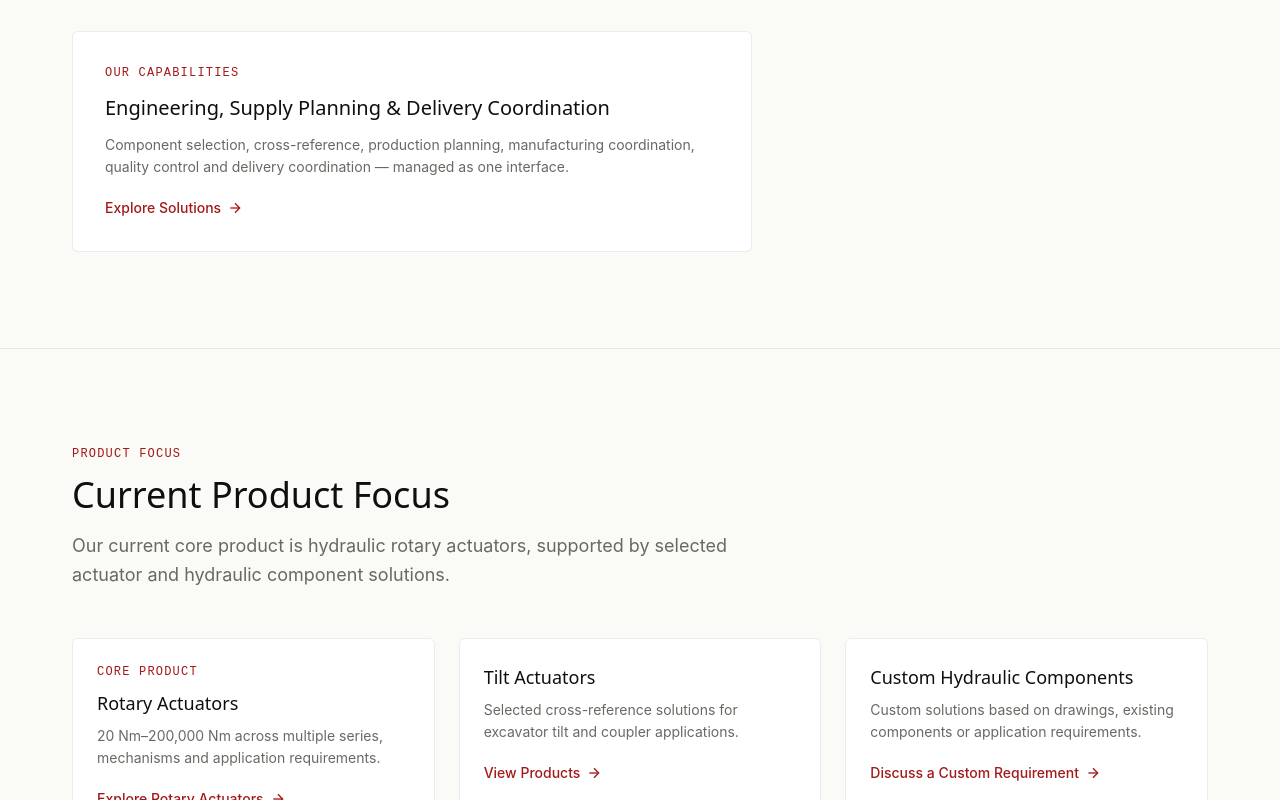
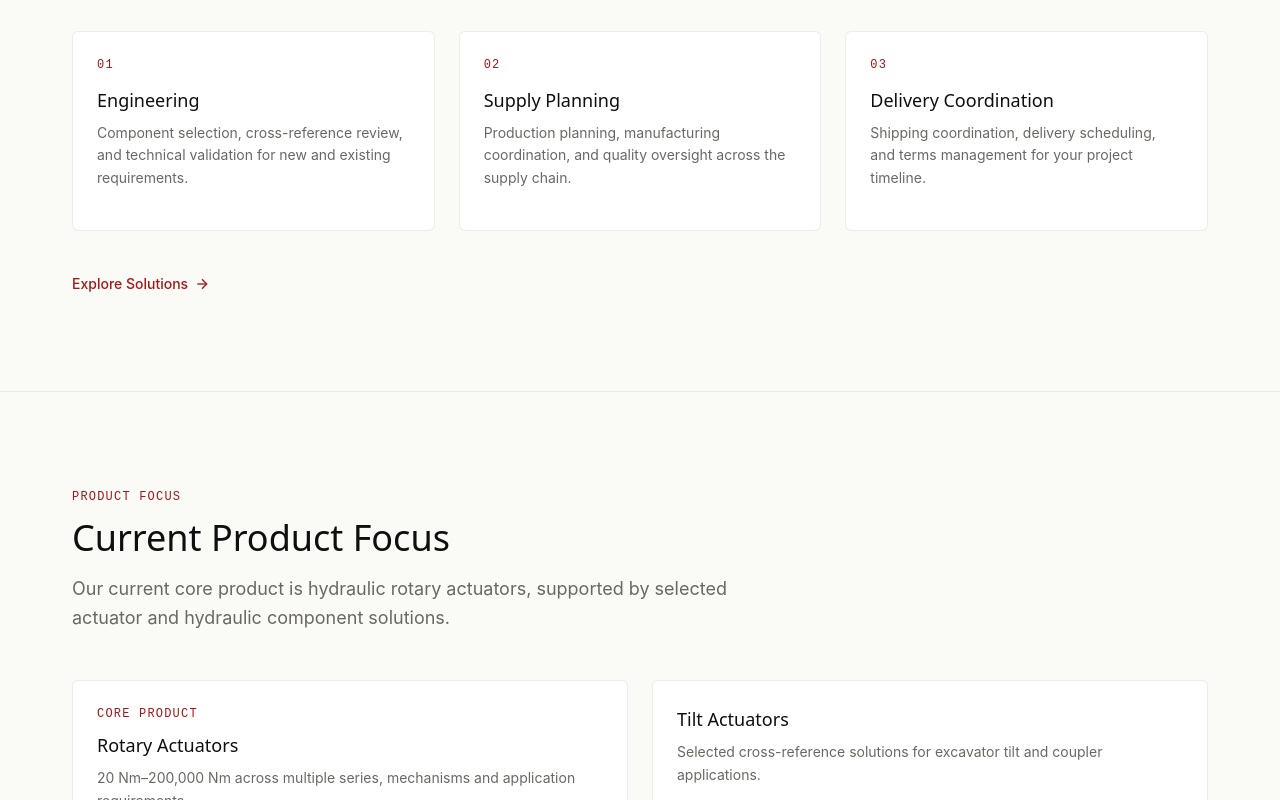
Before and after one commit to baizihuang-dijun/hm-hydraulics, a Next.js app: page / in a window 1280 px wide. Shown: the part 1540-2340 px from the top of the page. Built offline with nearby package versions, Linux system fonts and the light colour scheme; a web font is replaced by a local one.

Commit message:
fix: Home page — remove Custom Hydraulic card, update envelope wording, compress Our Solutions
Coze-Commit-Type: user
Coze-User-ID: 2750326345577628
Coze-Conversation-ID: 12897207

```diff
--- a/src/app/page.tsx
+++ b/src/app/page.tsx
@@ -91,16 +91,39 @@ export default function HomePage() {
             Support that goes beyond finding a supplier.
           </p>
 
-          <div className="bg-white border border-[rgba(15,15,15,0.08)] rounded-lg p-8 max-w-[680px]">
-            <p className="home-eyebrow mb-3">OUR CAPABILITIES</p>
-            <h3 className="font-heading text-[#0F0F0F] text-xl font-medium mb-3">
-              Engineering, Supply Planning &amp; Delivery Coordination
-            </h3>
-            <p className="home-text-secondary text-sm leading-relaxed mb-4">
-              Component selection, cross-reference, production planning, manufacturing
-              coordination, quality control and delivery coordination — managed as one
-              interface.
-            </p>
+          <div className="grid md:grid-cols-3 gap-6">
+            <div className="bg-white border border-[rgba(15,15,15,0.08)] rounded-lg p-6">
+              <p className="home-eyebrow mb-3">01</p>
+              <h3 className="font-heading text-[#0F0F0F] text-lg font-medium mb-2">
+                Engineering
+              </h3>
+              <p className="home-text-secondary text-sm leading-relaxed mb-4">
+                Component selection, cross-reference review, and technical validation for new and existing requirements.
+              </p>
+            </div>
+
+            <div className="bg-white border border-[rgba(15,15,15,0.08)] rounded-lg p-6">
+              <p className="home-eyebrow mb-3">02</p>
+              <h3 className="font-heading text-[#0F0F0F] text-lg font-medium mb-2">
+                Supply Planning
+              </h3>
+              <p className="home-text-secondary text-sm leading-relaxed mb-4">
+                Production planning, manufacturing coordination, and quality oversight across the supply chain.
+              </p>
+            </div>
+
+            <div className="bg-white border border-[rgba(15,15,15,0.08)] rounded-lg p-6">
+              <p className="home-eyebrow mb-3">03</p>
+              <h3 className="font-heading text-[#0F0F0F] text-lg font-medium mb-2">
+                Delivery Coordination
+              </h3>
+              <p className="home-text-secondary text-sm leading-relaxed mb-4">
+                Shipping coordination, delivery scheduling, and terms management for your project timeline.
+              </p>
+            </div>
+          </div>
+
+          <div className="mt-10">
             <Link
               href="/solutions"
               className="inline-flex items-center home-accent text-sm font-medium no-underline hover:text-[#8A1515] transition-colors duration-150"
@@ -127,7 +150,7 @@ export default function HomePage() {
             actuator and hydraulic component solutions.
           </p>
 
-          <div className="grid md:grid-cols-3 gap-6">
+          <div className="grid md:grid-cols-2 gap-6">
             <div className="bg-white border border-[rgba(15,15,15,0.08)] rounded-lg p-6">
               <p className="home-eyebrow mb-2">CORE PRODUCT</p>
               <h3 className="font-heading text-[#0F0F0F] text-lg font-medium mb-2">
@@ -167,24 +190,6 @@ export default function HomePage() {
               </Link>
             </div>
 
-            <div className="bg-white border border-[rgba(15,15,15,0.08)] rounded-lg p-6">
-              <h3 className="font-heading text-[#0F0F0F] text-lg font-medium mb-2">
-                Custom Hydraulic Components
-              </h3>
-              <p className="home-text-secondary text-sm leading-relaxed mb-4">
-                Custom solutions based on drawings, existing components or application requirements.
-              </p>
-              <Link
-                href="/contact"
-                className="inline-flex items-center home-accent text-sm font-medium no-underline hover:text-[#8A1515] transition-colors duration-150"
-              >
-                Discuss a Custom Requirement
-                <svg className="ml-1.5 w-4 h-4" viewBox="0 0 24 24" fill="none" stroke="currentColor" strokeWidth="2">
-                  <path d="M5 12h14" />
-                  <path d="m12 5 7 7-7 7" />
-                </svg>
-              </Link>
-            </div>
           </div>
         </div>
       </section>
@@ -240,7 +245,7 @@ export default function HomePage() {
             {[
               { value: '72+', label: 'Configurations' },
               { value: '1M+', label: 'Cycle Validation*' },
-              { value: '200,000 Nm', label: 'Maximum Design Capability*' },
+              { value: '200,000 Nm', label: 'Manufacturing Envelope*' },
               { value: '100%', label: 'Pre-Shipment Testing*' },
             ].map((metric) => (
               <div
```
